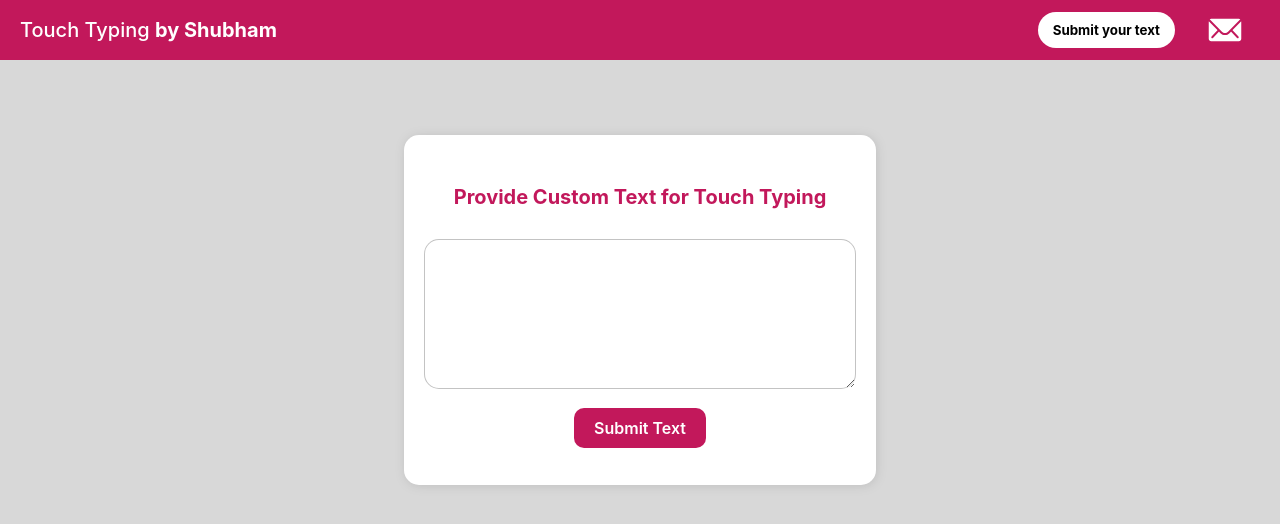
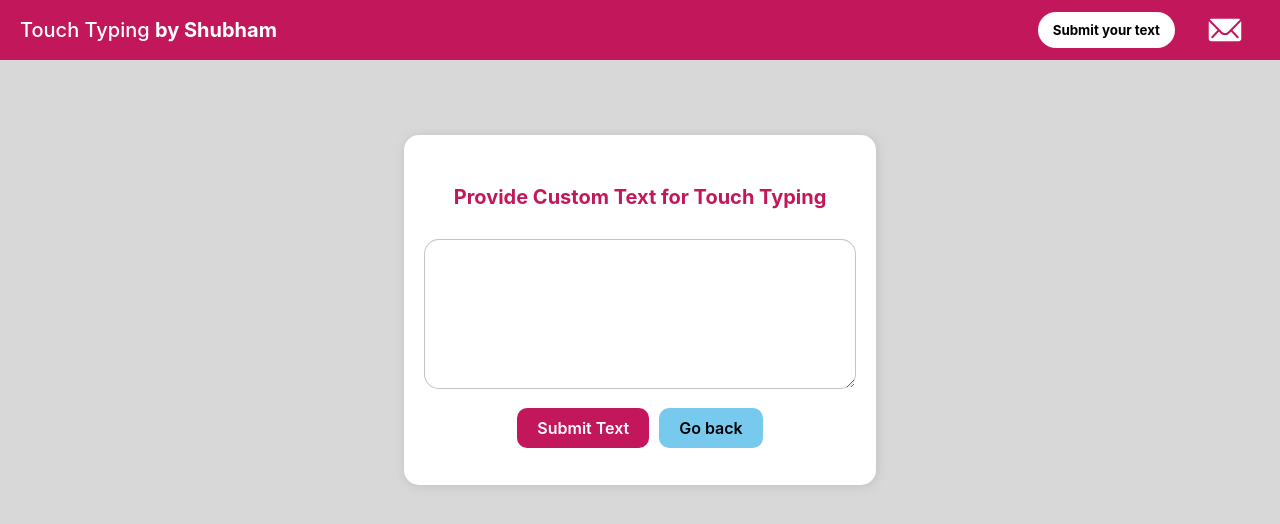
Before and after one commit to samaroraytb/react-touch-typing-by-chabbi, a React (Create React App) app: page /custom-text in a window 1280 px wide. Shown: the top 524 px of the page. Built offline with nearby package versions, Linux system fonts and the light colour scheme.

Commit message:
Custom Input Added

```diff
--- a/src/components/Body/Body.jsx
+++ b/src/components/Body/Body.jsx
@@ -1,4 +1,4 @@
-import React from "react";
+import React, { useState, useEffect } from "react";
 import { useSelector } from "react-redux";
 import Header from "../Header/Header";
 import "./body.css";
@@ -6,13 +6,30 @@ import "./body.css";
 function Body() {
   const selectorObject = useSelector((reducer) => reducer.textData);
 
+  const [userTyped, updateTyped] = useState("")
+  const [score, updateScore] = useState({ matchScore: 0, nonMatched: 0 })
+
+  useEffect(() => {
+    const isMatched = userTyped.charAt(userTyped.length - 1) === selectorObject[userTyped.length - 1]
+    if(isMatched === true){
+      updateScore({...score, matchScore: score.matchScore + 1})
+    }else{
+      updateScore({...score, nonMatched: score.nonMatched + 1})
+    }
+  }, [userTyped])
+
+  const userTestStart = event => {
+    updateTyped(event.target.value)
+  }
+  console.log(score)
   return (
     <>
       <Header />
       <div className="body-main-container">
         <div className="inside-container-body">
           <p className="demo-data-body">{selectorObject}</p>
-          <textarea className="body-user-input"></textarea>
+          <textarea onChange={userTestStart} className="body-user-input" value={userTyped}></textarea>
+          <p className="home-message-block">Doing Well Buddy!!</p>
         </div>
       </div>
     </>
--- a/src/components/Body/body.css
+++ b/src/components/Body/body.css
@@ -32,5 +32,11 @@
     box-shadow: 1px 1px 5px grey;
     border: none;
     border-radius: 8px;
-    min-height: 250px;
+    min-height: 120px;
 }
+.home-message-block{
+    text-align: center;
+    margin-top: 15px;
+    color: green;
+    font-weight: 500;
+}
--- a/src/components/customText/CustomText.jsx
+++ b/src/components/customText/CustomText.jsx
@@ -1,7 +1,7 @@
 import Header from '../Header/Header'
 import './customtext.css'
 import { useDispatch } from 'react-redux'
-import {setData} from '../../redux/actions/index'
+import { setData } from '../../redux/actions/index'
 import { useNavigate } from 'react-router-dom';
 import { useState } from 'react';
 
@@ -9,24 +9,39 @@ const CustomText = () => {
     const dispachFn = useDispatch();
     const navigate = useNavigate();
     const [userText, changeUserText] = useState('')
+    const [errorMsg, updateMsg] = useState(false)
 
     const changedUserInput = event => {
+        updateMsg(false)
         changeUserText(event.target.value)
     }
 
-    const userTextSubmittion = () => {
-        dispachFn(setData())
-        navigate('/', {replace: true});
+    const goBackFromUser = () => {
+        navigate('/', { replace: true });
     }
 
-    return(
+    const userTextSubmittion = () => {
+        if (userText !== "") {
+            updateMsg(false)
+            dispachFn(setData(userText))
+            navigate('/', { replace: true });
+        }else{
+            updateMsg(true)
+        }
+    }
+
+    return (
         <>
             <Header />
             <div className='custom-text-main-bg'>
                 <div className='custom-text-innner-bg'>
                     <h1 className='custom-text-main-heading'>Provide Custom Text for Touch Typing</h1>
                     <textarea onChange={changedUserInput} className='user-input-text-area' value={userText}></textarea>
+                    <div>
                     <button className='custom-text-button-style' type="button" onClick={userTextSubmittion}>Submit Text</button>
+                    <button className='custom-text-go-back-button' type="button" onClick={goBackFromUser}>Go back</button>
+                    </div>
+                    {errorMsg && <p className='error-message-custom-text'>*please provide some text data</p>}
                 </div>
             </div>
         </>
--- a/src/components/customText/customtext.css
+++ b/src/components/customText/customtext.css
@@ -46,3 +46,28 @@
     border-radius: 10px;
     cursor: pointer;
 }
+
+.custom-text-button-style:hover{
+    background-color: rgb(66, 108, 66);
+}
+
+.error-message-custom-text{
+    color: red;
+    font-size: 12px;
+    margin-top: 20px;
+}
+
+.custom-text-go-back-button{
+    padding: 10px 20px 10px 20px;
+    margin: 15px 0px 0px 10px;
+    font-weight: 600;
+    font-size: 16px;
+    border-radius: 10px;
+    cursor: pointer;
+    background-color: rgb(120, 201, 238);
+    border: none;
+}
+
+.custom-text-go-back-button:hover{
+    background-color: #f89bc0;
+}
```
Lines whose indentation alone changed are shown as unchanged.
